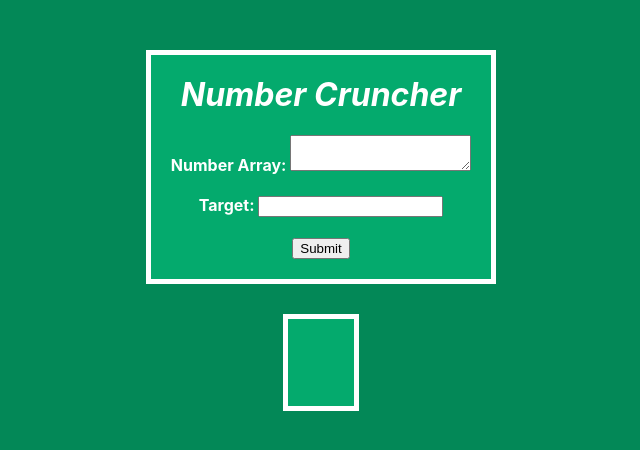
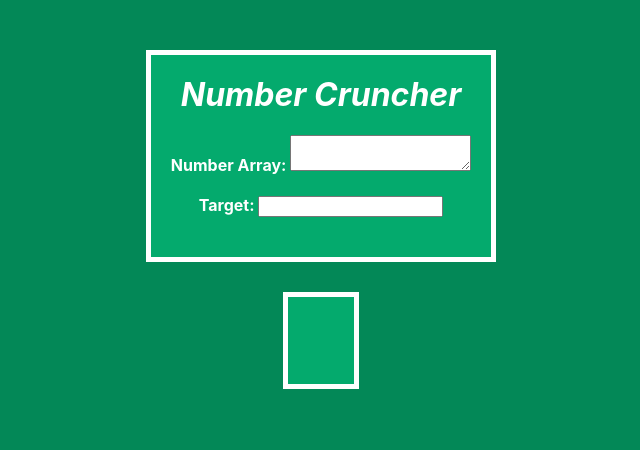
Before and after one commit to zbaskin/NumberCruncher, a React (Create React App) app in the folder number-cruncher/: page / in a window 1280 px wide. Shown: the top 450 px of the page, without its empty margins (319-959 px from the left). Built offline with nearby package versions, Linux system fonts and the light colour scheme.

Commit message:
removed button and changed onClick to onChange

```diff
--- a/number-cruncher/src/App.js
+++ b/number-cruncher/src/App.js
@@ -28,7 +28,7 @@ function App() {
 
   return (
     <div className="App">
-      <Form onClick={getCombos} />
+      <Form onChange={getCombos} />
       <Results
         combinations={comboRange}
         onClick={getMoreResults}
--- a/number-cruncher/src/Form.js
+++ b/number-cruncher/src/Form.js
@@ -7,10 +7,9 @@ class Form extends Component {
             <h1 className="title">Number Cruncher</h1>
             <form className="form">
                 <label htmlFor="array">Number Array: </label>
-                <textarea type="text" id="array" name="array" /><br /><br />
+                <textarea type="text" id="array" name="array" onChange={this.props.onChange} /><br /><br />
                 <label htmlFor="target">Target: </label>
-                <input type="text" id="target" name="target" /><br /><br />
-                <input type="button" onClick={this.props.onClick} value="Submit" />
+                <input type="text" id="target" name="target" onChange={this.props.onChange} /><br /><br />
             </form>
         </div>
       );
```
